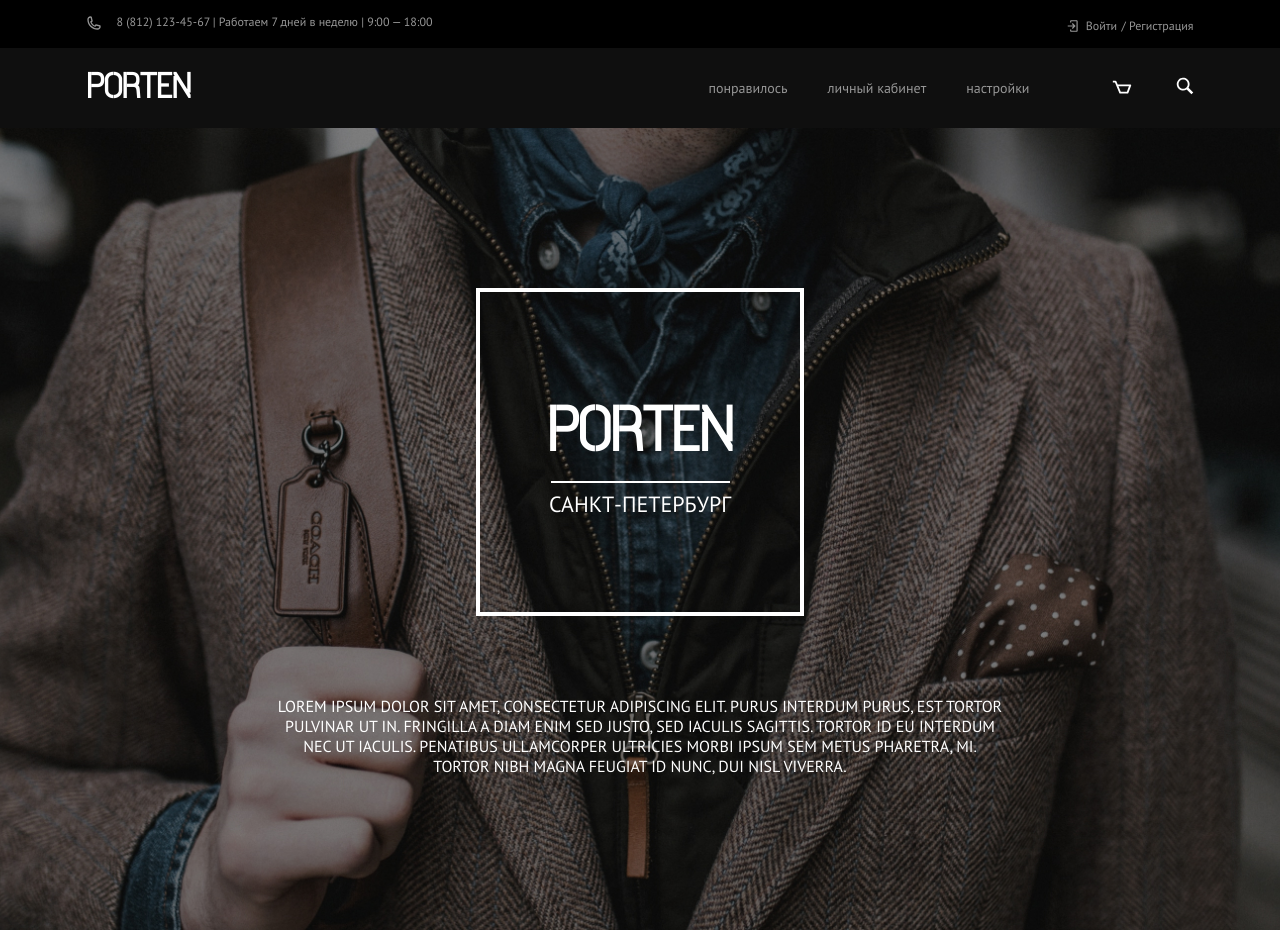
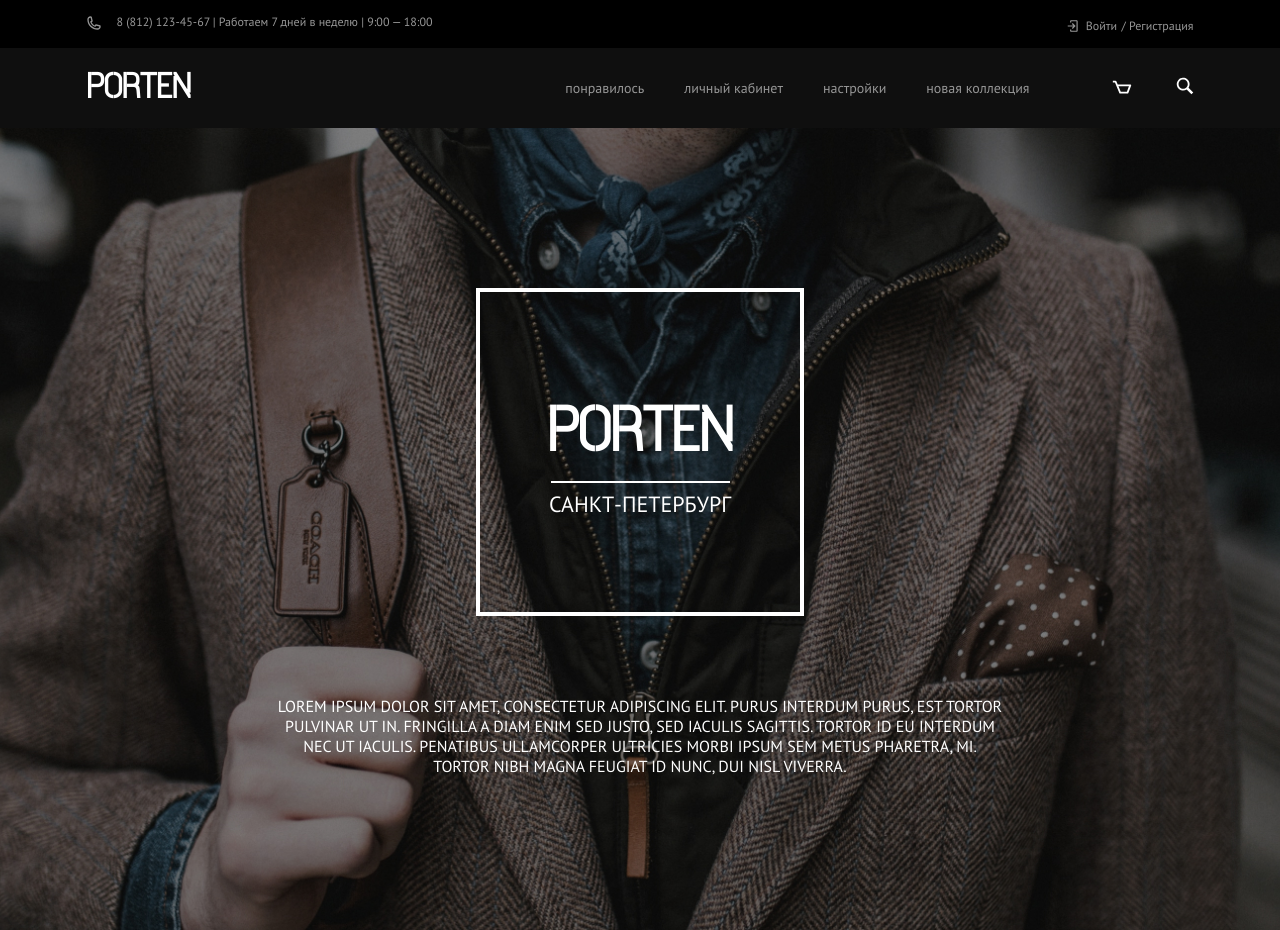
Before and after one commit to BurtsevChest/PORTEN, a plain HTML site: page index.html in a window 1280 px wide. Shown: the top 930 px of the page. Drawn offline with nearby package versions, Linux system fonts and the light colour scheme.

Commit message:
add menu link

```diff
--- a/index.html
+++ b/index.html
@@ -45,6 +45,7 @@
 <a href="#!" class="header_link">понравилось</a>
 <a href="#!" class="header_link">личный кабинет</a>
 <a href="#!" class="header_link">настройки</a>
+<a href="#!" class="header_link">новая коллекция</a>
 <a href="#!" class="basket"><img src="img/basket.svg" alt="basket"></a>
 <a href="#!" class="search"><img src="img/search.svg" alt="search"></a>
 </div>
```
